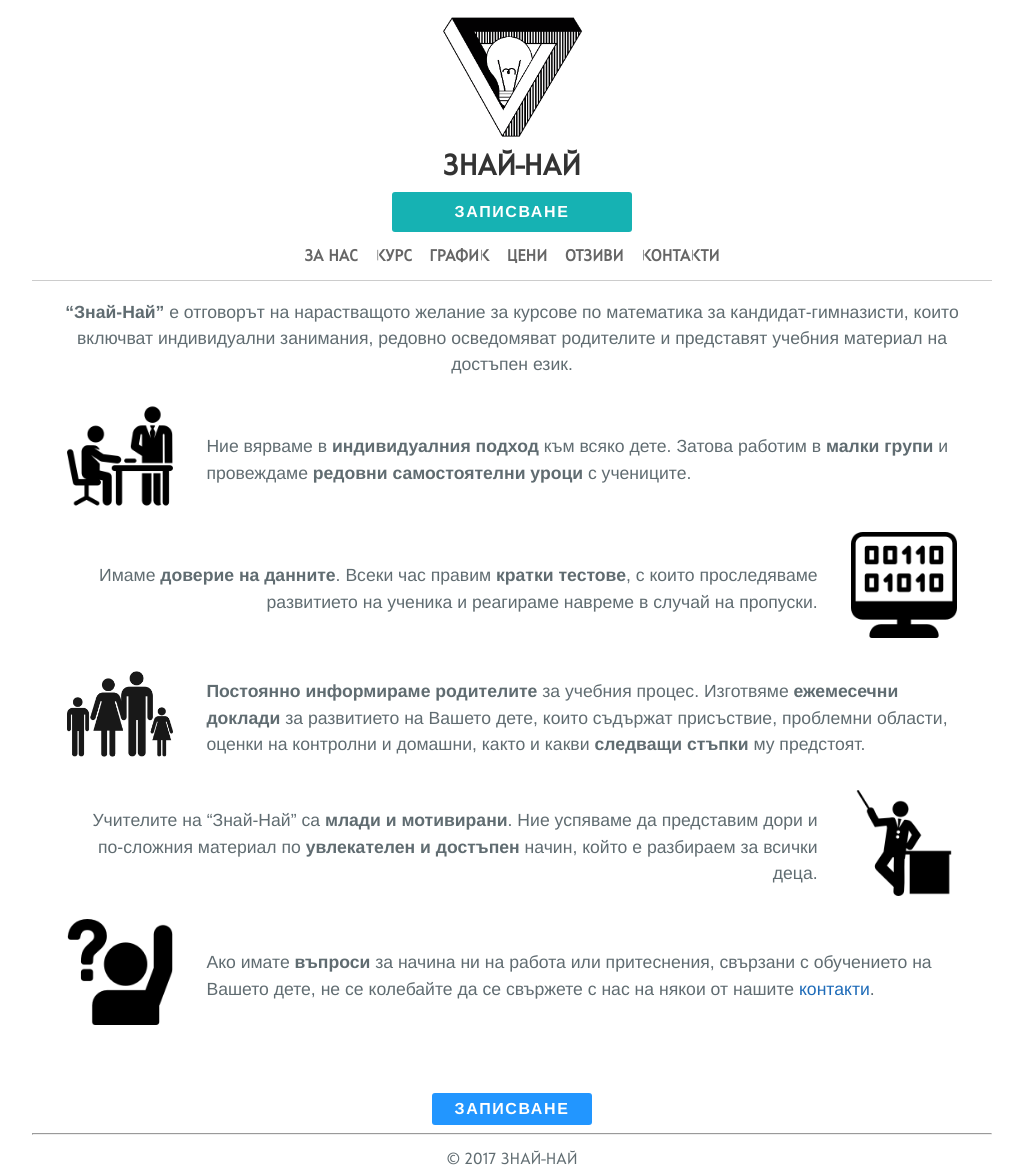
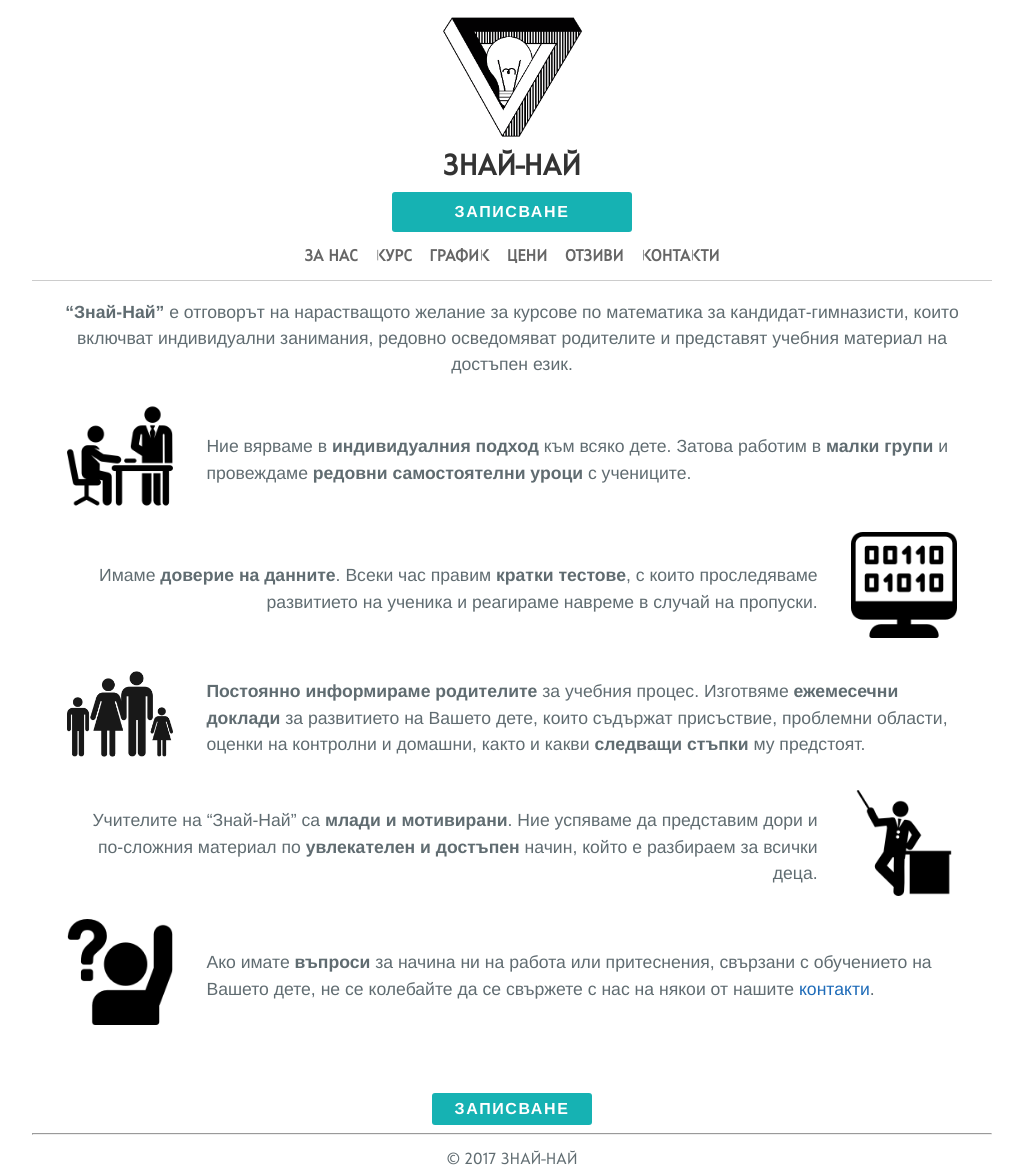
Before and after one commit to znainai/znainai.github.io, a Jekyll site: the page built from index.md, in a window 1280 px wide. Shown: the whole page, without its empty margins (128-1151 px from the left). Built offline with Jekyll 4.4.1, drawn with Linux system fonts in a browser that asks for light colours.

Commit message:
Update jekyll-theme-cayman.scss

```diff
--- a/_sass/jekyll-theme-cayman.scss
+++ b/_sass/jekyll-theme-cayman.scss
@@ -344,7 +344,7 @@ footer#main-footer {
   border-top: solid 0px #ccc;
 
   a.enroll-button {
-    background: rgb(34, 150, 255);
+    background: rgb(22, 178, 179);
     border-radius: 3px;
     width: 10em;
     display: block;
@@ -361,7 +361,7 @@ footer#main-footer {
   }
 
   a.enroll-button:hover {
-    background: rgb(34, 150, 255);
+    background: rgb(18, 158, 158);
     text-decoration: none;
     box-shadow: 0px 2px 5px #999;
   }
```
